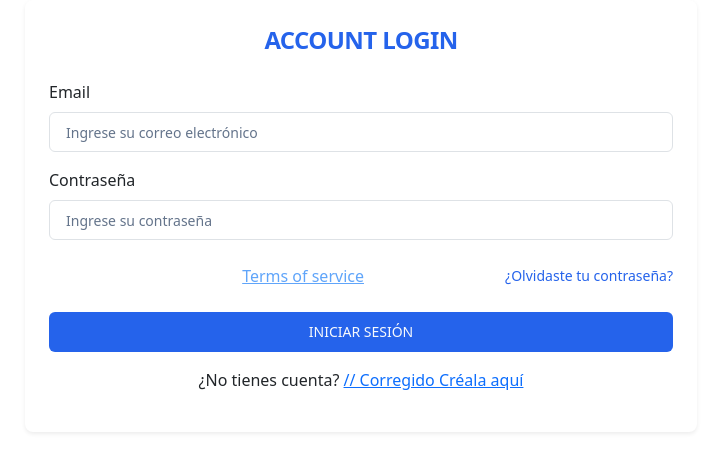
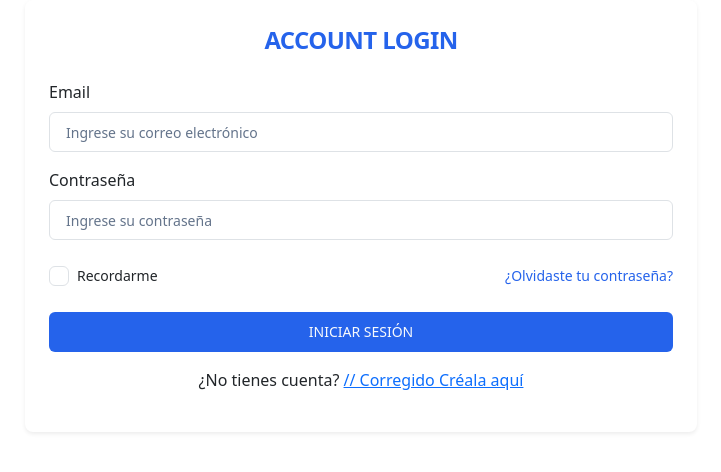
Before and after one commit to AlexZepeda21/frontend-react-web, a React (Create React App) app: page / in a window 1280 px wide. Shown: the top 472 px of the page, without its empty margins (279-1000 px from the left). Built offline with nearby package versions, Linux system fonts and the light colour scheme.

Commit message:
solución de error

```diff
--- a/src/login-form.jsx
+++ b/src/login-form.jsx
@@ -2,10 +2,9 @@
 import { useState } from 'react';
 import { useNavigate } from 'react-router-dom';
 import { Label } from '@radix-ui/react-label';
-import { Checkbox } from '@radix-ui/react-checkbox';
+import { Checkbox } from "./components/ui/checkbox";
 import { Button } from './components/ui/button';
 import { Input } from './components/ui/input';
-import Link from "./components/ui/Link";
 import { clsx } from 'clsx';
 
 export default function Login() {
@@ -89,14 +88,17 @@ export default function Login() {
 
         {/* Botón de "Recordarme" */}
         <div className="flex items-center justify-between">
-        <div className="flex items-center space-x-2">
-            <Checkbox id="terms" className="border-gray-400 data-[state=checked]:bg-blue-500" />
-            <Label htmlFor="terms" className="text-white">
-              I agree all statements in{" "}
-              <Link href="#" className="text-blue-400 hover:underline">
-                Terms of service
-              </Link>
-            </Label>
+          <div className="flex items-center space-x-2">
+            <Checkbox
+              id="remember"
+              className="peer h-5 w-5 border border-gray-300 rounded-md checked:bg-blue-600"
+            />
+            <label
+              htmlFor="remember"
+              className="text-sm leading-none  peer-disabled:opacity-70"
+            >
+              Recordarme
+            </label>
           </div>
           <Button
             variant="link"
```
